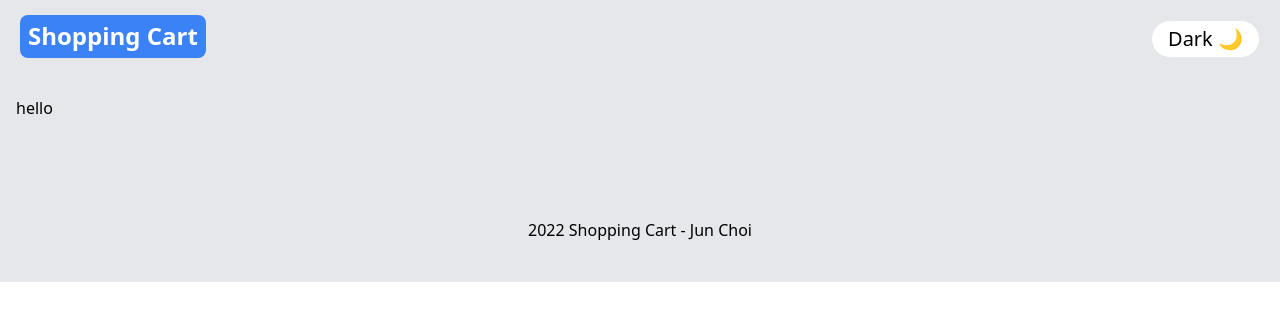
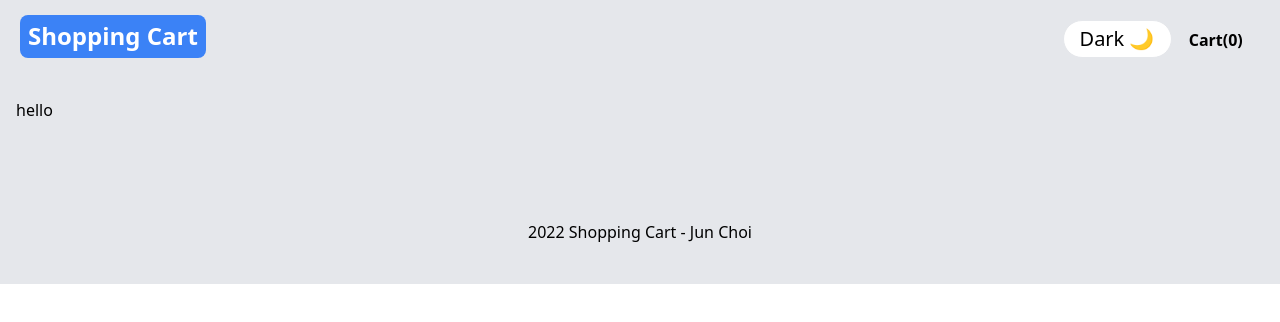
Before and after one commit to cjh4549/Shopping-Cart, a React (Create React App) app: page / in a window 1280 px wide. Shown: the top 322 px of the page. Built offline with nearby package versions, Linux system fonts and the light colour scheme.

Commit message:
added cart in the navbar

```diff
--- a/src/components/Navbar.js
+++ b/src/components/Navbar.js
@@ -5,18 +5,27 @@ export default function Navbar({ darkTheme, setDarkTheme }){
         <header className="p-5 flex flex-wrap justify-center items-center border-b-2 sm:justify-between dark:border-gray-700 border-gray-200">
             <nav className="w-full">
                 <ul className="flex justify-between w-100">
-                    <li>
+                    <li className="w-5/6">
                         <Link to="/">
                             <span className="rounded-lg text-2xl bg-blue-500 font-bold text-white py-1.5 pt-1 px-2 dark:bg-gray-500 dark:text-gray-900">
                                 Shopping Cart
                             </span>
                         </Link>
                     </li>
-                    <li>
-                        <button type="button" onClick={() => setDarkTheme(!darkTheme)} className="text-xl dark:bg-gray-50 dark:text-gray-900 bg-white border rounded-full px-4 py-1 hover:shadow-lg">
-                            {darkTheme ? 'Light 💡' : 'Dark 🌙'}
-                        </button>
-                    </li>
+                    <div className="flex w-1/6 justify-evenly">
+                        <li>
+                            <button type="button" onClick={() => setDarkTheme(!darkTheme)} className="text-xl dark:bg-gray-50 dark:text-gray-900 bg-white border rounded-full px-4 py-1 hover:shadow-lg">
+                                {darkTheme ? 'Light 💡' : 'Dark 🌙'}
+                            </button>
+                        </li>
+                        <li>
+                            <Link to="/cart" className="flex items-center">
+                                <span className="rounded-lg text-1xl font-bold text-black hover:shadow-lg py-2 px-2 dark:text-gray-300">
+                                    Cart({0})
+                                </span>
+                            </Link>
+                        </li>
+                    </div>
                 </ul>
             </nav>
         </header>
```
